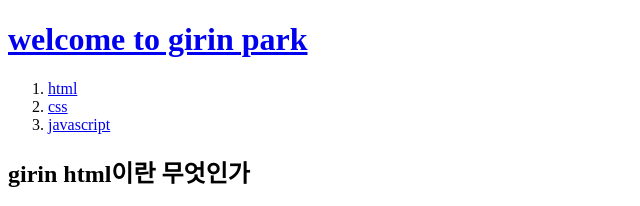
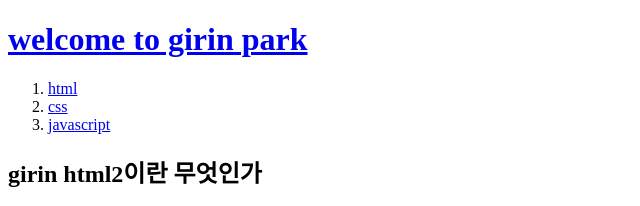
Before and after one commit to GIRIN5/GIRIN, a plain HTML site: page 1.html in a window 1280 px wide. Shown: the top 206 px of the page, 0-640 px from the left. Drawn offline with Linux system fonts and the light colour scheme.

Commit message:
Add files via upload

```diff
--- a/1.html
+++ b/1.html
@@ -12,7 +12,7 @@
         <li><a href="3.html">javascript</a></li>
     </ol>
 
-    <h2>girin html이란 무엇인가</h2>
+    <h2>girin html2이란 무엇인가</h2>
     <p><a href="https://www.w3.org/TR/2011/WD-html5-20110405/"
         target="_blank" title="html5 specifiication">girin</a> is the most <strong>mystic <u>animal</u></strong>  in  the world<br>
     <strong>what color is the girin?</strong><br>
```
